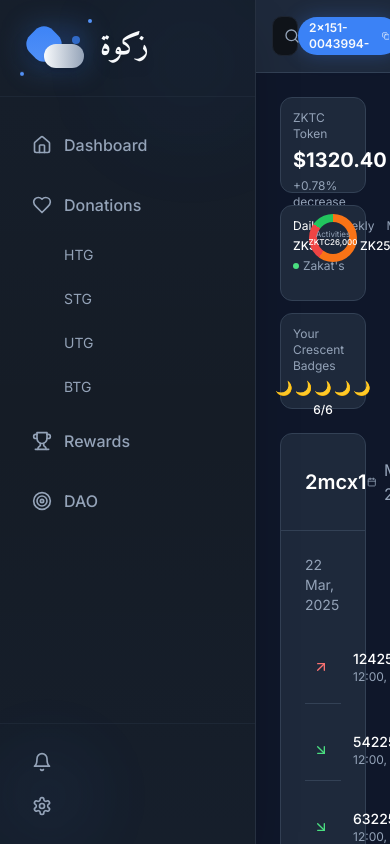
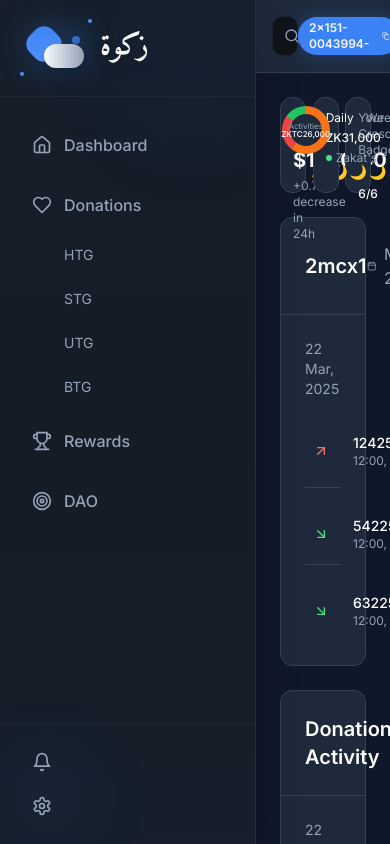
Before and after one commit to MahreenIlyas/zkt-project, a React (Vite) app: page /ngo-dashboard in a window 390 px wide. Built offline with nearby package versions, Linux system fonts and the light colour scheme.

Commit message:
Fix NGO dashboard layout

```diff
--- a/src/pages/NGODashboard.css
+++ b/src/pages/NGODashboard.css
@@ -51,7 +51,7 @@
 
 /* Ultra Compact Metrics Row */
 .ngo-ultra-compact-metrics {
-  @apply grid grid-cols-1 lg:grid-cols-3 gap-3 mb-4;
+  @apply grid grid-cols-3 gap-3 mb-4;
 }
 
 .ngo-mini-card {
```
